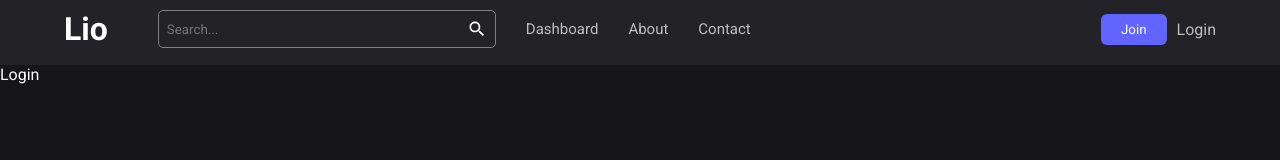
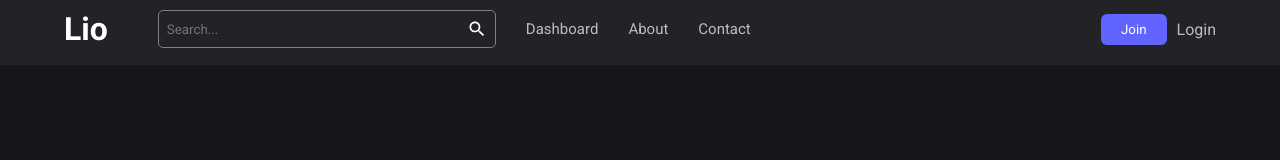
Before and after one commit to Manuel-heav/LIO, a React (Create React App) app in the folder client/: page /login in a window 1280 px wide. Shown: the top 160 px of the page. Built offline with nearby package versions, Linux system fonts and the light colour scheme.

Commit message:
working on login

```diff
--- a/client/src/components/Header.jsx
+++ b/client/src/components/Header.jsx
@@ -1,7 +1,6 @@
 import React from 'react'
 import './header.css'
 import SearchIcon from '@mui/icons-material/Search';
-import AccountCircleIcon from '@mui/icons-material/AccountCircle';
 import { Link } from 'react-router-dom';
 const Header = () => {
   return (
--- a/client/src/components/Login.jsx
+++ b/client/src/components/Login.jsx
@@ -2,7 +2,9 @@ import React from 'react'
 
 const Login = () => {
   return (
-    <div>Login</div>
+    <div className="login">
+
+    </div>
   )
 }
 
```
